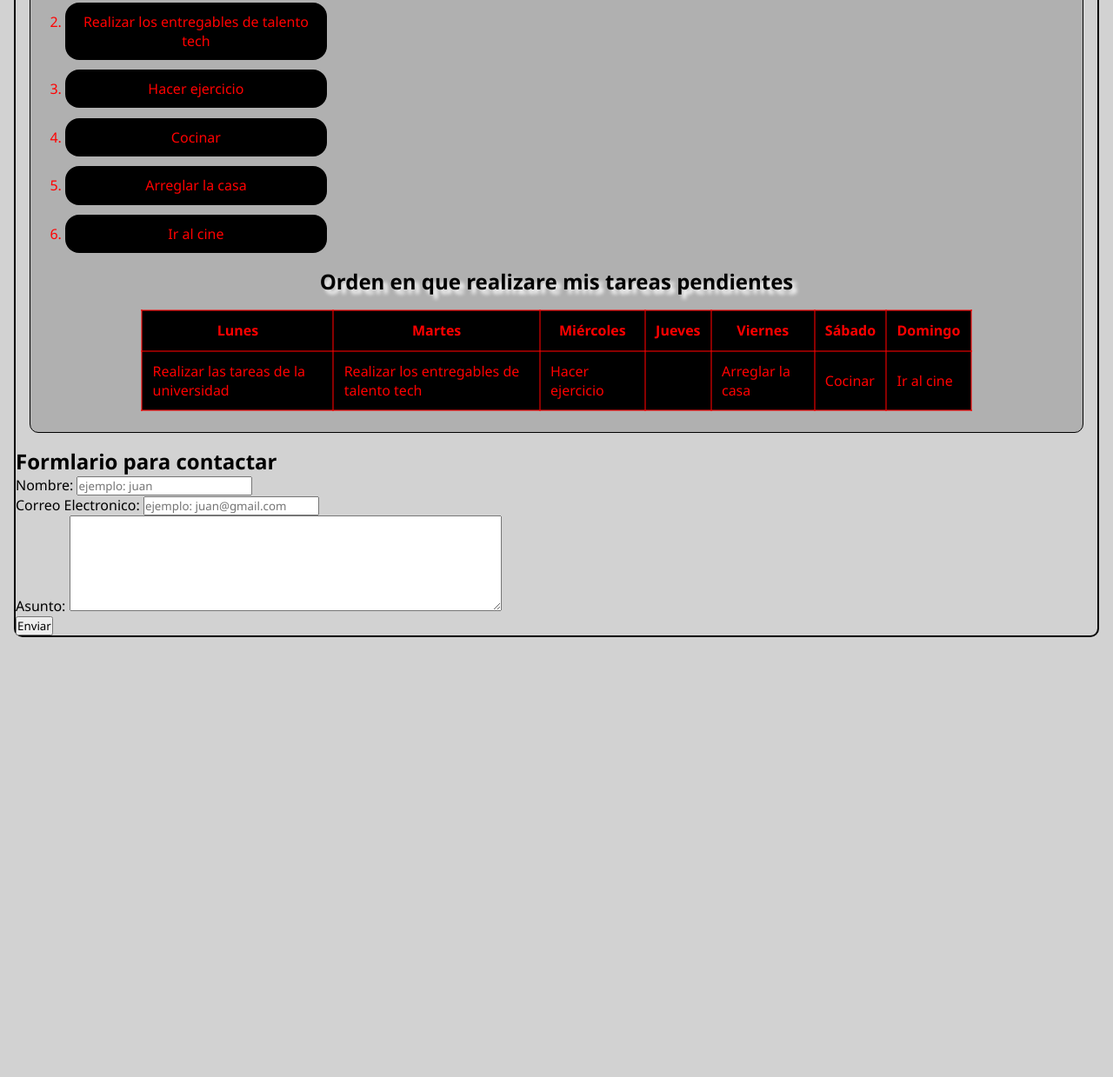
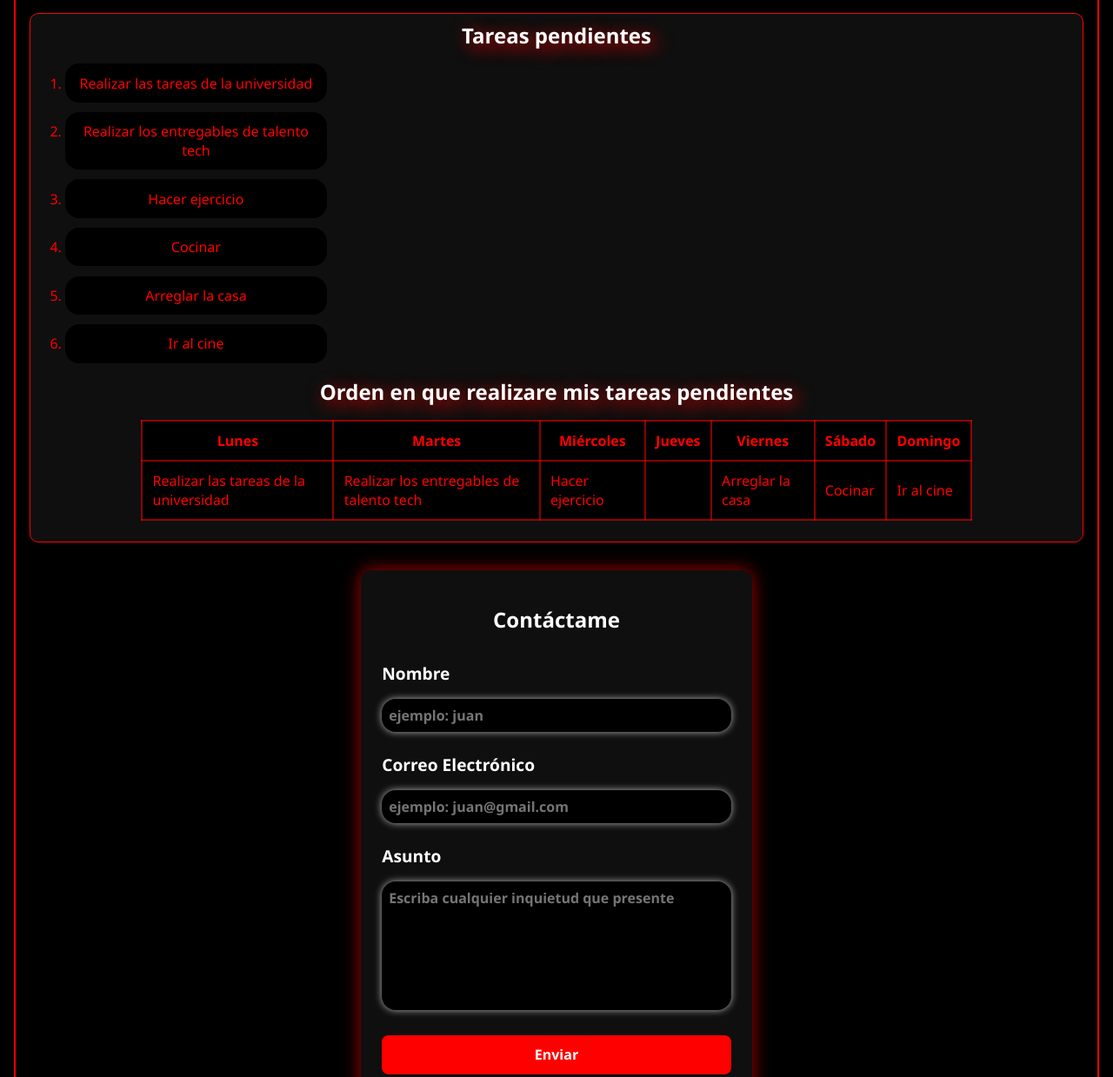
Before and after one commit to Samuel-Leones/Primer_entregable_mi_primera_pagina, a plain HTML site: page index.html in a window 1280 px wide. Shown: the part 1009-2248 px from the top of the page at 87% size. Before the commit the page ends 1742 px from the top, so only its background shows below. Drawn offline with Linux system fonts and the light colour scheme.

Commit message:
Actualización final de mi pagina con más estilos CSS agregados

```diff
--- a/assets/css/style.css
+++ b/assets/css/style.css
@@ -6,24 +6,26 @@
 }
 
 body {
-    background-color: rgba(147, 147, 147, 0.412);
+    background-color: rgb(0, 0, 0);
 }
 
 header {
-    background-color: rgba(130, 130, 130, 0.9);
-    color: rgb(255, 255, 255);
+    background-color: #0f0f0f;
     height: 6rem;
     width: calc(100% - 2rem); /* Resta el padding del body */
     margin: auto; /* Centra horizontalmente */
     border-radius: 10px;
-    border-bottom: 5px solid black;
+    border: 2px solid rgb(255, 0, 0);
     display: flex;
     align-items: center;
     justify-content: center;
+    margin-top: 1rem;
+    margin-bottom: 2rem;
 }
 
 header h1 {
-    text-shadow: 5px 5px 4px black;
+    color: rgb(255, 255, 255);
+    text-shadow: 5px 5px 20px rgb(255, 0, 0);
 }
 
 .foto {
@@ -32,35 +34,48 @@ header h1 {
 }
 
 .foto img {
-    width: 50px;
-    height: 50px;
+    width: 4rem;
+    height: 4rem;
     border-radius: 50%;
-    border: 2px solid black;
+    border: 2px solid rgb(255, 0, 0);
 }
 
 main {
     width: calc(100% - 2rem);
     margin: auto;
-    border: 2px solid black;
+    border: 2px solid rgb(255, 0, 0);
     border-radius: 10px;
     margin-top: 0.5rem;
+    padding: 1rem 0;
 }
 
 /* Estilos iguales para todas las secciones */
-.intro, .objetivos, .links_redes, .contacto, .hobbies, .tareas {
-    background-color: rgba(105, 104, 104, 0.325);
+.intro, .objetivos, .links_redes, .hobbies, .tareas {
+    background-color: #0f0f0f;
     margin: 1rem;
     border-radius: 10px;
-    border: 1px solid black;
+    border: 1px solid #ff0000;
     padding: 0.5rem;
     height: auto;
+    transition: 0.8s;
+    color: white;
 }
 
 /* Estilos iguales para todos los h2 */
-.intro h2, .objetivos h2, .links_redes h2, .contacto h2, .hobbies h2, .tareas h2 {
+.intro h2, .objetivos h2, .links_redes h2, .social_media h2, .hobbies h2, .tareas h2 {
     text-align: center;
-    color: black;
-    text-shadow: 5px 5px 4px rgb(255, 255, 255);
+    color: white;
+    text-shadow: 5px 5px 20px rgb(255, 0, 0);
+}
+
+/* Aplicamos efecto hover para todas las secciones */
+.intro:hover,
+.objetivos:hover,
+.links_redes:hover,
+.hobbies:hover,
+.tareas:hover,
+.formulario:hover {
+    transform: scale(0.98);
 }
 
 .intro p {
@@ -70,12 +85,12 @@ main {
 
 .objetivos ul, .hobbies ul {
     list-style-type: square;
-    padding-left: 2rem;
+    padding: 0.8rem 1.2rem;
     margin-top: 0.5rem;
     border-radius: 5px;
 }
 
-.objetivos ul li {
+.objetivos ul li, .hobbies ul li {
     margin-bottom: 0.3rem;
 }
 
@@ -119,7 +134,7 @@ main {
 }
 
 .social_media ul li a:hover {
-    background-color: rgb(0, 0, 0);
+    background-color: #0f0f0f;
     transform: scale(1.05);
 }
 
@@ -165,3 +180,77 @@ main {
     padding: 0.7rem;
     background-color: rgb(0, 0, 0);
 }
+
+.formulario {
+    margin: auto;
+    margin-top: 2rem;
+    padding: 1.5rem;
+    background-color: #0f0f0f;
+    box-shadow: 0 0 20px rgba(255, 0, 0, 0.677);
+    max-width: 28.1rem;
+    border-radius: 0.8rem;
+    color: white;
+    transition: 0.8s;
+}
+
+.formulario h2 {
+    text-align: center;
+    padding: 1rem 0 1rem 0;
+    margin-bottom: 1rem;
+
+}
+
+.formulario form div {
+    margin-bottom: 1.5rem;
+}
+
+.formulario label {
+    display: block; /* Esta propiedad de display block hace que un elemento ocupe todo el ancho disponible de su contenedor osea el 100% */
+    font-weight: bold;
+    margin-bottom: 1rem;
+    font-size: 1.2rem;
+}
+
+.formulario input,
+.formulario textarea {
+    width: 100%;
+    padding: 0.5rem;
+    border-radius:1rem;
+    border: none;
+    font-size: 1rem;
+    outline: none; /* Esta propiedad sirve para quitar los bordes que aparecen alrededor*/
+    transition: 0.3s;
+    box-shadow: 0px 0px 8px rgba(255, 255, 255, 0.679);
+    background-color: #000000;
+    color: white;
+    font-weight: 600;
+}
+
+.formulario textarea {
+    resize: none; /* Esta propiedad sirve para que el usuario no pueda cambiar el tamaño del textarea ya que por defecto viene con eso */
+}
+
+.formulario input:focus, /* Esta propiedad de selector focus se usa para aplicar estilos a un elemento de formulario (como input) cuando este tiene el foco, es decir, cuando el usuario hace clic en él o lo selecciona para introducir texto. Su función principal es indicar visualmente al usuario en qué campo está escribiendo para mejorar la usabilidad y accesibilidad */
+.formulario textarea:focus {
+    box-shadow: 0 0 8px rgba(255, 0, 0, 0.679);
+    transform: scale(1.03);
+}
+
+.formulario button {
+    width: 100%;
+    padding: 0.7rem;
+    background: red;
+    color: white;
+    font-size: 16px;
+    font-weight:bold;
+    border: none;
+    border-radius: 0.5rem;
+    cursor: pointer;
+    transition: 0.3s;
+}
+
+.formulario button:hover {
+    background-color: white;
+    color: red;
+    transform: scale(1.03);
+}
--- a/index.html
+++ b/index.html
@@ -6,7 +6,6 @@
     <title>Entregable 1</title>
     <link rel="stylesheet" href="assets/css/style.css">
     <link rel="stylesheet" href="https://cdnjs.cloudflare.com/ajax/libs/font-awesome/6.5.0/css/all.min.css"> <!--Esta libreria sirve para agregar iconos a las paginas html (font-awesome) -->
-
 </head>
 <body>
 
@@ -120,19 +119,19 @@
         </section>
 
         <div class="formulario">
-            <h2>Formlario para contactar</h2>
+            <h2>Contáctame</h2>
             <form action="#">
                 <div>
-                    <label for="nom">Nombre:</label>
+                    <label for="nom">Nombre</label>
                     <input type="text" id="nom" name="nom" required placeholder="ejemplo: juan">
                 </div>
                 <div>
-                    <label for="email">Correo Electronico:</label>
+                    <label for="email">Correo Electrónico</label>
                     <input type="text" id="email" name="email" required placeholder="ejemplo: juan@gmail.com">
                 </div>
                 <div>
-                    <label for="asunto">Asunto:</label>
-                    <textarea name="asunto" id="asunto" rows="6" cols="60" required></textarea>
+                    <label for="asunto">Asunto</label>
+                    <textarea name="asunto" id="asunto" rows="6" cols="60" required placeholder="Escriba cualquier inquietud que presente"></textarea>
                 </div>
                 <div>
                     <button type="submit">Enviar</button>
```
Also changed, not shown: 1 other file.
